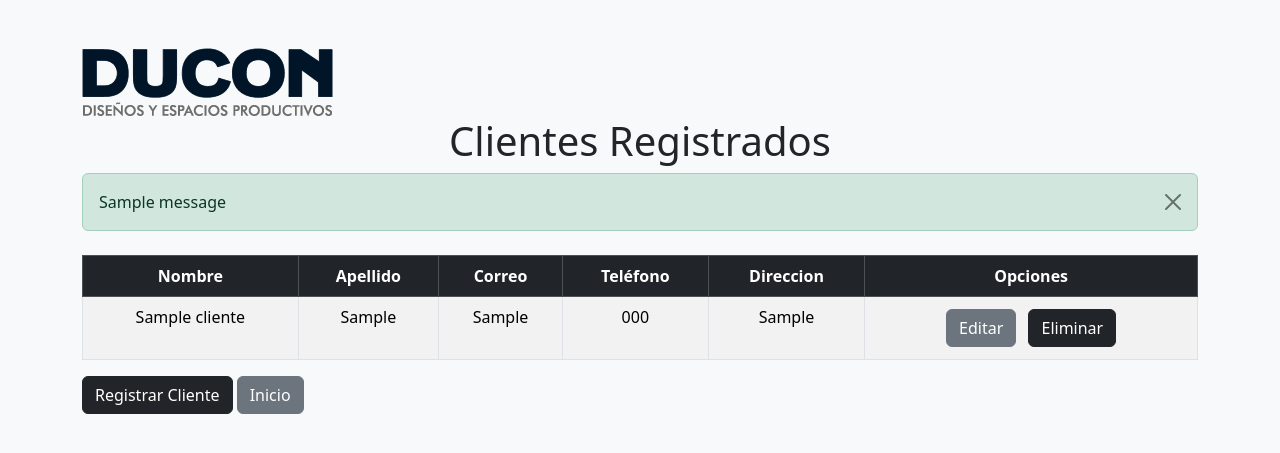
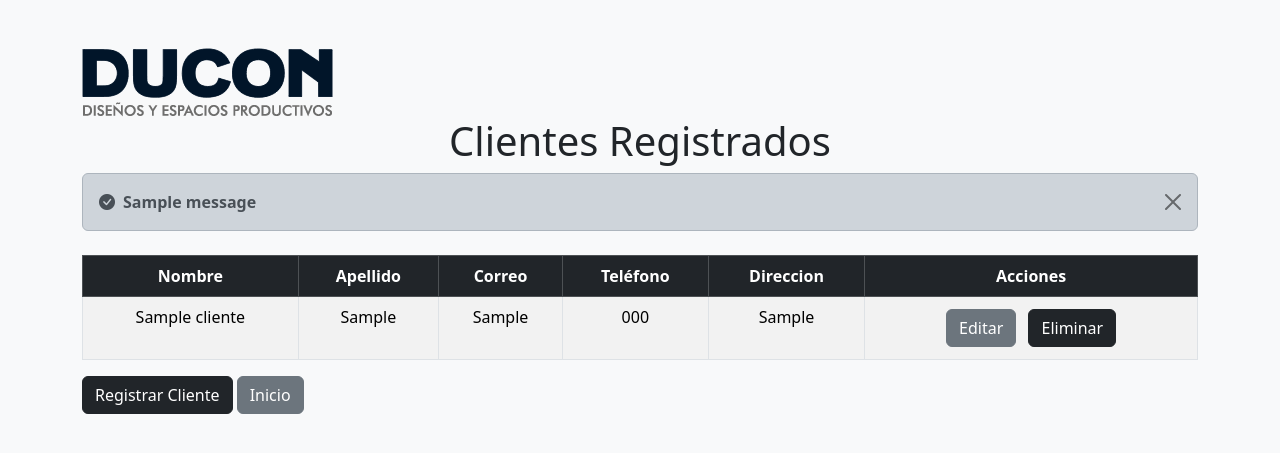
Before and after one commit to sebas-zapata/Proyecto-Django, a Django app: page /clientes/ in a window 1280 px wide. Shown: the top 453 px of the page. Run offline with Django 5.2, Linux system fonts and the light colour scheme; tables that the repository leaves empty hold one stand-in row (values such as "Sample post"); one stand-in notice (Sample message) is shown; some libraries are stand-ins or nearby versions.

Commit message:
Modificacion del proyecto

```diff
--- /dev/null
+++ b/mi_app/static/js/confirmar.js
@@ -0,0 +1,20 @@
+
+function confirmarEliminacion(event, clienteId) {
+    event.preventDefault(); // Evita la navegación directa
+
+    Swal.fire({
+        title: "¿Estás seguro?",
+        text: "Deseas eliminar este cliente realmente.",
+        icon: "warning",
+        showCancelButton: true,
+        confirmButtonColor: "#000000",
+        cancelButtonColor: "#616161",
+        confirmButtonText: "Sí, eliminar",
+        cancelButtonText: "Cancelar"
+    }).then((result) => {
+        if (result.isConfirmed) {
+            // Redirige a la URL de eliminación en Django
+            window.location.href = `/eliminar/${clienteId}/`;
+        }
+    });
+}
--- a/mi_app/templates/clientes.html
+++ b/mi_app/templates/clientes.html
@@ -6,6 +6,7 @@
     <meta name="viewport" content="width=device-width, initial-scale=1.0">
     <title>Clientes</title>
     <!-- Bootstrap -->
+    <link rel="stylesheet" href="https://cdn.jsdelivr.net/npm/bootstrap-icons/font/bootstrap-icons.css">
     <link href="https://cdn.jsdelivr.net/npm/bootstrap@5.3.2/dist/css/bootstrap.min.css" rel="stylesheet">
 </head>
 
@@ -16,8 +17,11 @@
         <h1 class="text-center">Clientes Registrados</h1>
         {% if messages %}
         {% for message in messages %}
-        <div class="alert alert-{{ message.tags }} alert-dismissible fade show" role="alert">
-            {{ message }}
+        <div class="alert alert-dark alert-{{ message.tags }} d-flex align-items-center alert-dismissible fade show" role="alert">
+            <i class="bi bi-check-circle-fill me-2"></i>
+            <div>
+                <strong>{{ message }}</strong>
+            </div>
             <button type="button" class="btn-close" data-bs-dismiss="alert" aria-label="Close"></button>
         </div>
         {% endfor %}
@@ -30,7 +34,7 @@
                     <th>Correo</th>
                     <th>Teléfono</th>
                     <th>Direccion</th>
-                    <th>Opciones</th>
+                    <th>Acciones</th>
                 </tr>
             </thead>
             <tbody>
@@ -45,8 +49,7 @@
                         <a href="{% url 'editar_cliente' cliente.id %}" class="btn btn-secondary m-1">
                             Editar
                         </a>
-                        <a href="{% url 'eliminar_cliente' cliente.id %}" class="btn btn-dark m-1"
-                            onclick="return confirm('¿Estás seguro de que quieres eliminar este cliente?');">
+                        <a href="#" class="btn btn-dark m-1" onclick="confirmarEliminacion(event, '{{ cliente.id }}')">
                             Eliminar
                         </a>
                     </td>
@@ -64,6 +67,9 @@
         <a href="{% url 'inicio' %}" class="btn btn-secondary">Inicio</a>
     </div>
     <script src="https://cdn.jsdelivr.net/npm/bootstrap@5.3.3/dist/js/bootstrap.bundle.min.js"></script>
+    <script src="https://cdn.jsdelivr.net/npm/sweetalert2@11"></script>
+    <script src="{% static 'js/confirmar.js' %}"></script>
+
 </body>
 
 </html>
--- a/mi_app/templates/inicio.html
+++ b/mi_app/templates/inicio.html
@@ -15,7 +15,7 @@
             {% load static %}
             <img src="{% static 'logo.png' %}" alt="Logo">
         </div>
-        <h1 class="mb-4 text-secondary">¡Bienvenido a nuestra aplicación DUCON!</h1>
+        <h1 class="mb-4 text-secondary">¡Bienvenido a nuestro aplicativo DUCON!</h1>
         <p class="lead">Esta es la página de inicio.</p>
         <a href="{% url 'lista_clientes' %}" class="btn btn-secondary">Ver Clientes</a>
         <a href="{% url 'registrar_cliente' %}" class="btn btn-dark">Registrar Clientes</a>
```
